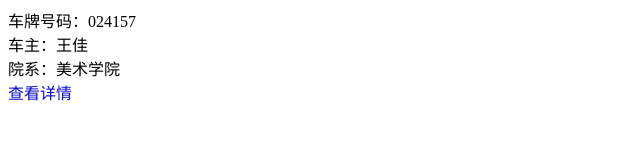
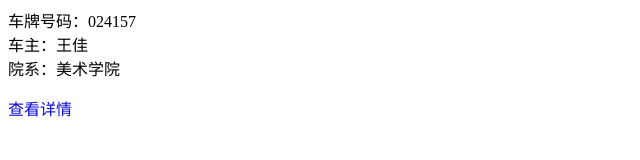
Before and after one commit to POKETTO215/01, a plain HTML site: page index.html in a window 1280 px wide. Shown: the whole page, without its empty margins (0-640 px from the left). Drawn offline with Linux system fonts and the light colour scheme.

Commit message:
Update index.html

```diff
--- a/index.html
+++ b/index.html
@@ -9,12 +9,16 @@
       color: #0909d5;
       text-decoration: none;
     }
+    .spacer {
+      height: 1em;  /* 空行高度 */
+    }
   </style>
 </head>
 <body>
   <div>车牌号码：024157</div>
   <div>车主：王佳</div>
   <div>院系：美术学院</div>
+  <div class="spacer"></div>  <!-- 空行 -->
   <div><a href="#" class="detail-link">查看详情</a></div>
 </body>
 </html>
```
